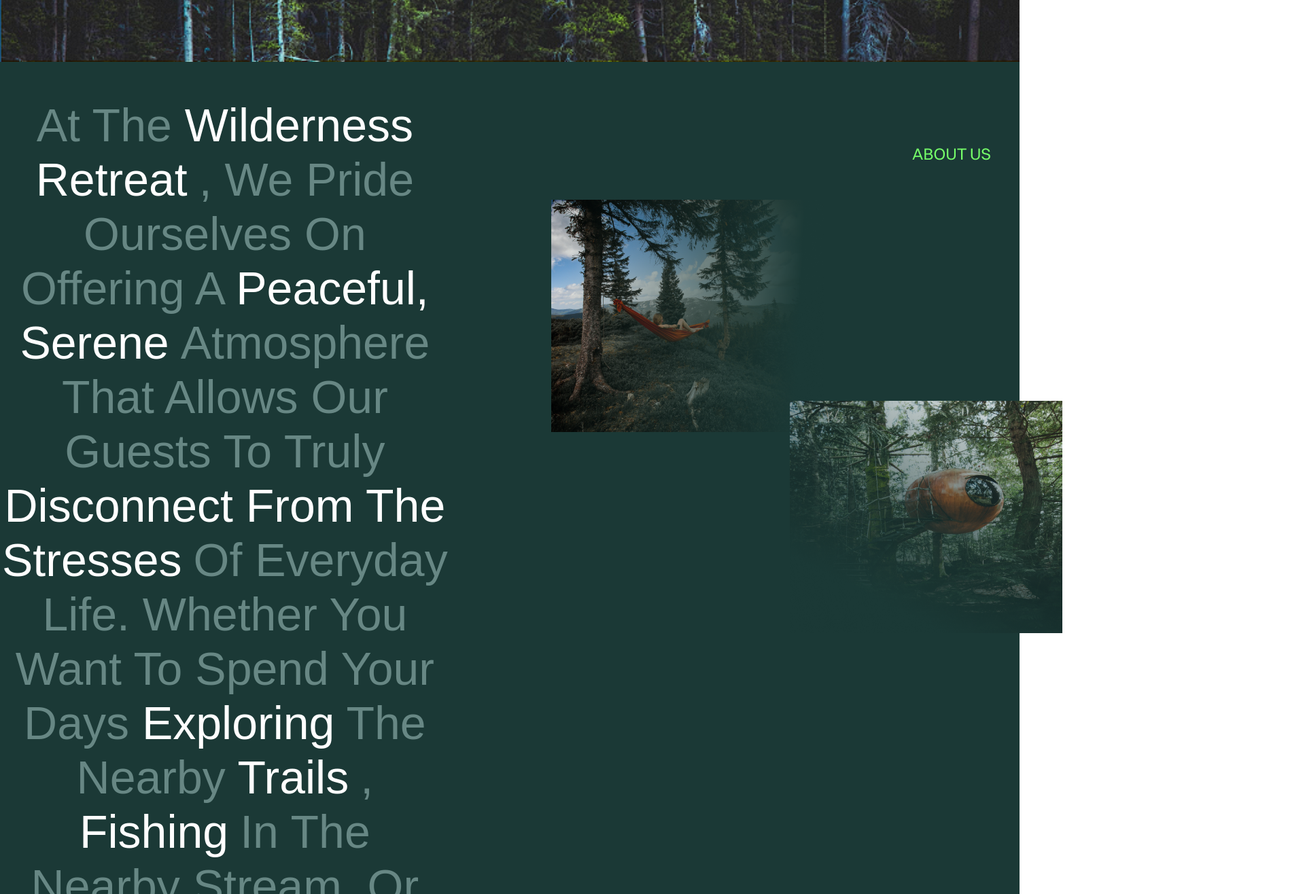
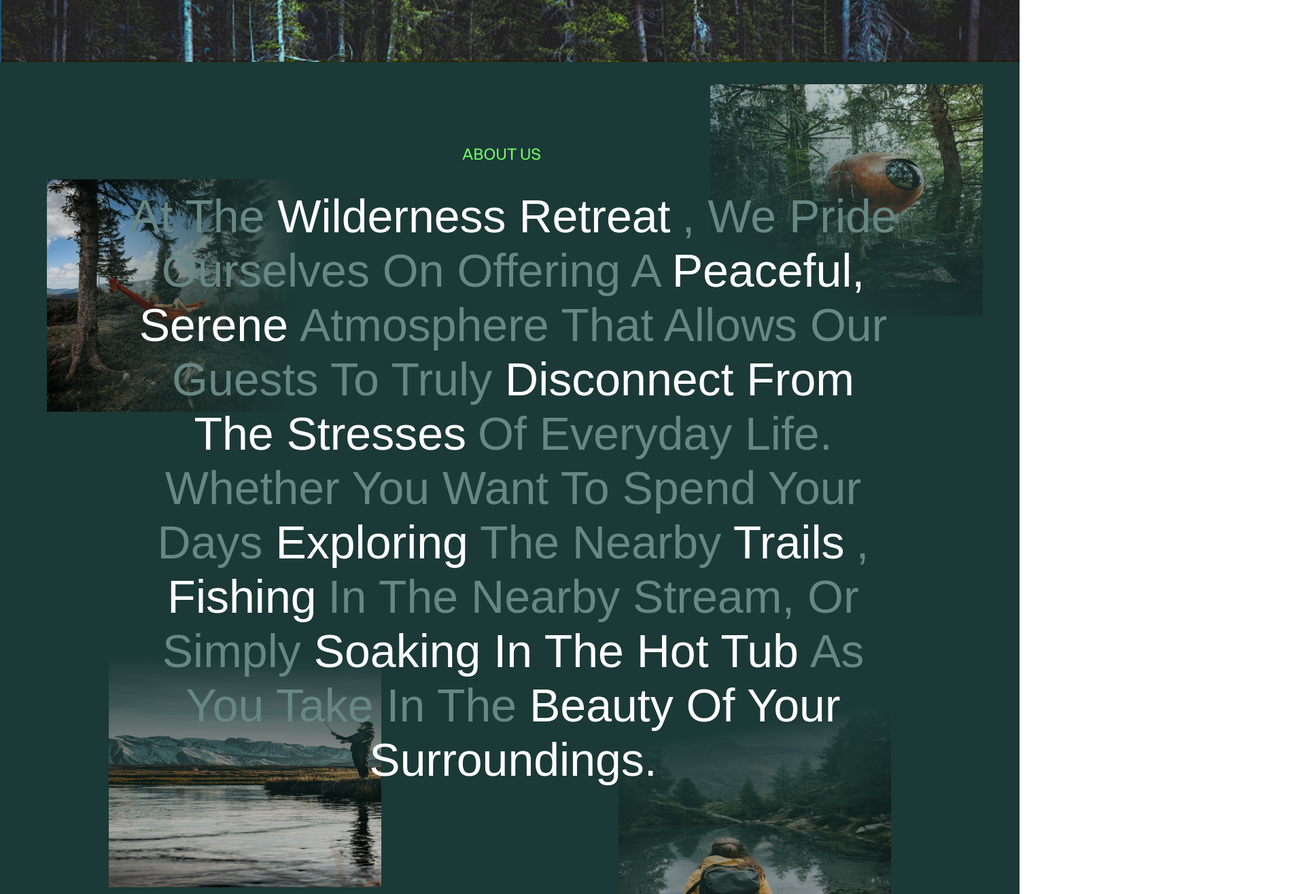
Before and after one commit to Torabarnob203311003/Landing-Page, a plain HTML site: page index.html in a window 1280 px wide. Shown: the part 3180-4496 px from the top of the page at 68% size, 1920 px wide, since content can reach past the window. Drawn offline with Linux system fonts and the light colour scheme.

Commit message:
4th section done

```diff
--- a/index.html
+++ b/index.html
@@ -99,6 +99,17 @@
 
 
 
+                    <div class="gradient-box">
+                        <img src="images/ABOUT US.png" alt="" class="about_us">
+                        <img src="images/Imagetree.png" alt="" class="styled-image">
+                        <img src="images/Image tree2.png" alt="" class="styled-image2">
+                        <img src="images/Imagetree3.png" alt="" class="styled-image3">
+                        <img src="images/Imagetree4.png" alt="" class="styled-image4">
+                    </div>
+                </div>
+        </section>
+
+
                             <div class="styled-text">
                                 <span class="text-color1">At The </span>
                                 <span class="text-color2">Wilderness Retreat</span>
@@ -117,15 +128,6 @@
                                 <span class="text-color1"> as you take in the </span>
                                 <span class="text-color2">beauty of your surroundings.</span>
                             </div>
-                    <div class="gradient-box">
-                        <img src="images/ABOUT US.png" alt="" class="about_us">
-                        <img src="images/Imagetree.png" alt="" class="styled-image">
-                        <img src="images/Image tree2.png" alt="" class="styled-image2">
-                        <img src="images/Imagetree3.png" alt="" class="styled-image3">
-                        <img src="images/Imagetree4.png" alt="" class="styled-image4">
-                    </div>
-                </div>
-        </section>
 
 </main>
 
--- a/styles.css
+++ b/styles.css
@@ -414,7 +414,7 @@ width: 401px;
 
  margin-left: 20px;
 
- transform: translateY(-600px) translateX(10px);
+ transform: translateY(-630px) translateX(-70px);
     /* Adjust the value to control the top position */
 }
 .styled-image2 {
@@ -435,7 +435,7 @@ width: 401px;
  margin-left: 20px;
 background: linear-gradient(180deg, #1B3936 0%, rgba(27, 57, 54, 0.00) 89.36%), url(<path-to-image>) lightgray 50% / cover no-repeat;
 
- transform: translateY(-100px) translateX(-700px);
+ transform: translateY(70px) translateX(-830px);
     /* Adjust the value to control the top position */
 }
 .styled-image4 {
@@ -446,7 +446,7 @@ width: 401px;
  margin-left: 20px;
 background: linear-gradient(169deg, #1B3936 15.04%, rgba(27, 57, 54, 0.00) 96.83%), url(<path-to-image>) lightgray 50% / cover no-repeat;
 
- transform: translateY(-580px) translateX(980px);
+ transform: translateY(-320px) translateX(890px);
     /* Adjust the value to control the top position */
 }
 
@@ -462,7 +462,8 @@ color: var(--Screamin-Green, #1B3936);
 
 }
 .styled-text {
-    width: 1184px;
+    width: 1130px;
+    height: 380px;
 color: #678784;
     text-align: center;
     font-family: "Boska Variable";
@@ -471,7 +472,7 @@ color: #678784;
     font-weight: 400;
     line-height: normal;
     text-transform: capitalize;
-    background-color: transparent;
+ transform: translateY(-1520px) translateX(190px);
 }
 
 .styled-text span {
```
Lines whose indentation alone changed are shown as unchanged.
